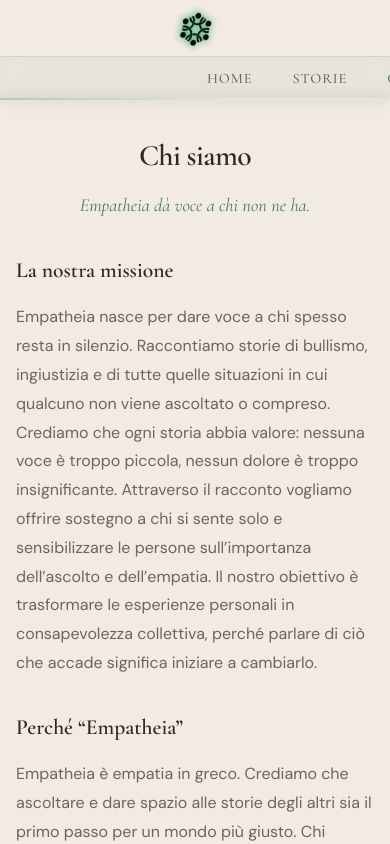
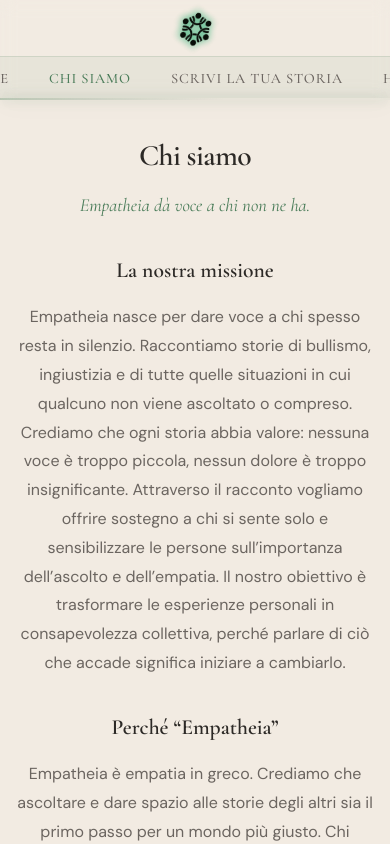
Before and after one commit to Salvo934/Empatheia, a React (Vite) app: page /chi-siamo in a window 390 px wide. Shown: the top 844 px of the page. Built offline with nearby package versions, Linux system fonts and the light colour scheme.

Commit message:
ultimo aggiornamento

```diff
--- a/src/components/Header.css
+++ b/src/components/Header.css
@@ -187,7 +187,6 @@
     gap: 2.5rem;
     height: 100%;
     width: max-content;
-    padding-left: 100%;
     animation: bannerScroll 22s linear infinite;
   }
 
--- a/src/pages/About.css
+++ b/src/pages/About.css
@@ -26,10 +26,12 @@
 .about-content {
   width: 100%;
   max-width: 680px;
+  text-align: center;
 }
 
 .about-block {
   margin-bottom: 2.5rem;
+  text-align: center;
 }
 
 .about-block h2 {
--- a/src/pages/Home.css
+++ b/src/pages/Home.css
@@ -501,11 +501,11 @@
 @media (max-width: 768px) {
   .hero {
     min-height: 75vh;
-    padding: 3rem 0 5rem;
+    padding: 4.5rem 0 5rem;
   }
 
   .hero-inner {
-    margin-top: 2rem;
+    margin-top: 6rem;
   }
 
   .hero-title {
@@ -577,7 +577,7 @@
 @media (max-width: 480px) {
   .hero {
     min-height: 70vh;
-    padding: 2.5rem 0 4rem;
+    padding: 3.5rem 0 4rem;
   }
 
   .hero-title {
--- a/src/pages/Share.jsx
+++ b/src/pages/Share.jsx
@@ -113,7 +113,7 @@
               <option value="Bullismo">Bullismo</option>
               <option value="Ingiustizia">Ingiustizia</option>
               <option value="Storia di coraggio">Storia di coraggio</option>
-              <option value="Altro">Altro</option>
+              <option value="Altro">Altre storie</option>
             </select>
           </label>
           <label>
```
